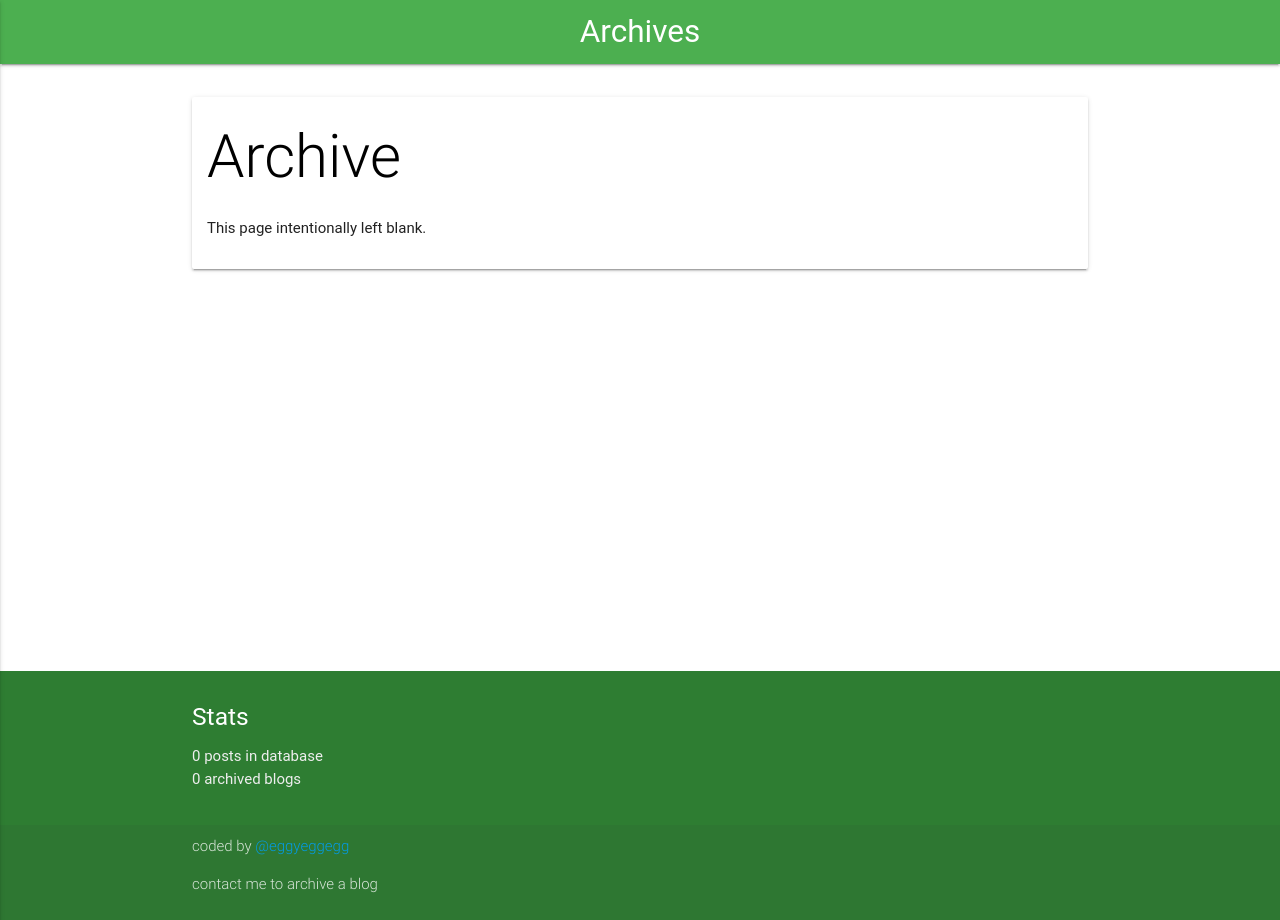
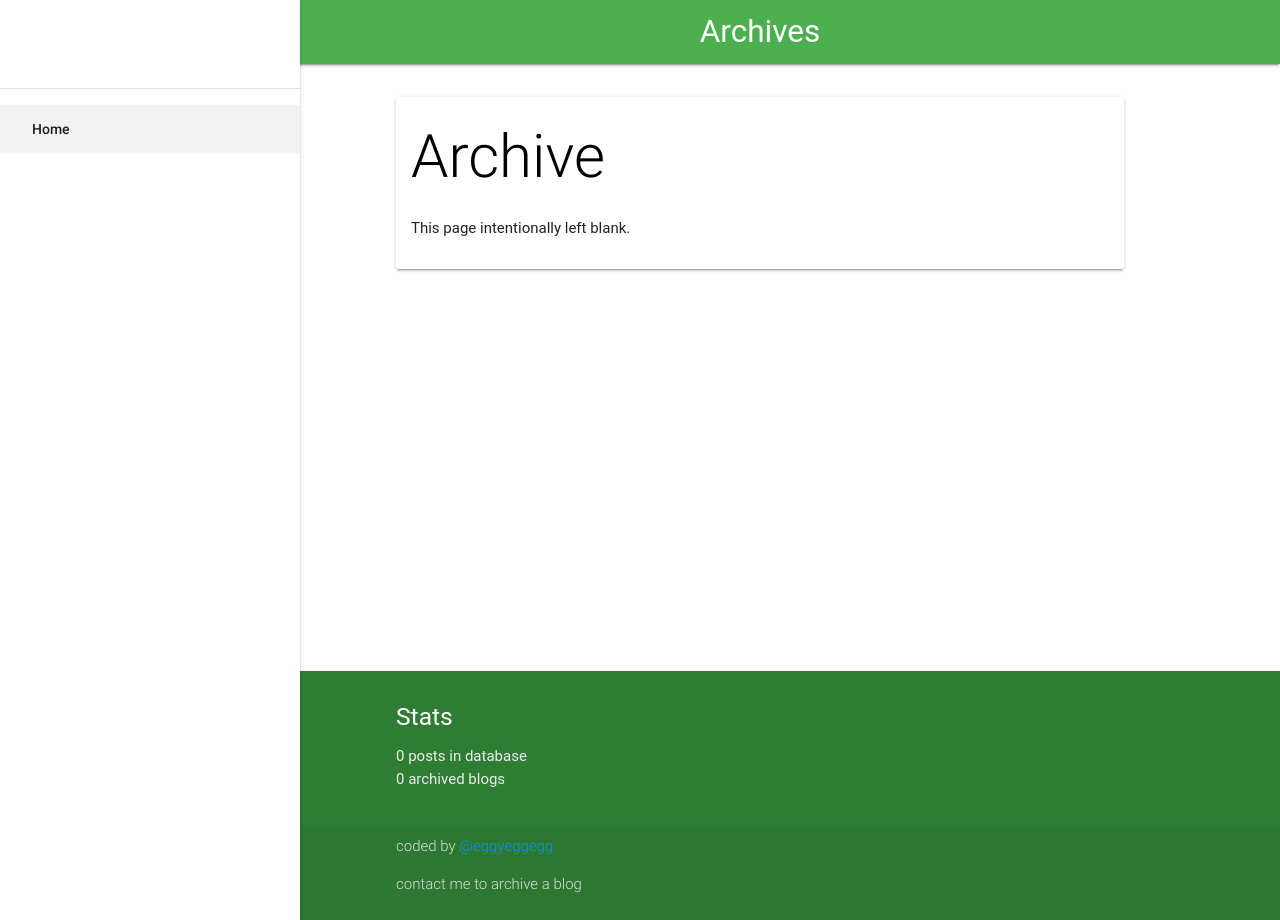
Before and after one commit to general-programming/tumblrarchives, a Flask app: page / in a window 1280 px wide. Run offline with Flask 2, Linux system fonts and the light colour scheme; data that the repository does not hold is empty; some libraries are stand-ins or nearby versions; some web fonts are replaced.

Commit message:
Fixed sidebar.

```diff
--- a/archives/static/css/main.css
+++ b/archives/static/css/main.css
@@ -104,3 +104,13 @@ li.logo:hover {
 .bottom .btn-floating {
 	margin: 0.5em;
 }
+
+header, main, footer {
+	padding-left: 240px;
+}
+
+@media only screen and (max-width : 992px) {
+	header, main, footer {
+		padding-left: 0;
+	}
+}
--- a/archives/templates/base.html
+++ b/archives/templates/base.html
@@ -87,7 +87,7 @@
 		</div>
 
 		<!-- Collect the nav links, forms, and other content for toggling -->
-		<ul id="nav-mobile" class="side-nav">
+		<ul id="nav-mobile" class="side-nav fixed">
 			<li class="logo">
 				<i class="mdi-content-archive large green-text"></i>
 			</li>
```
